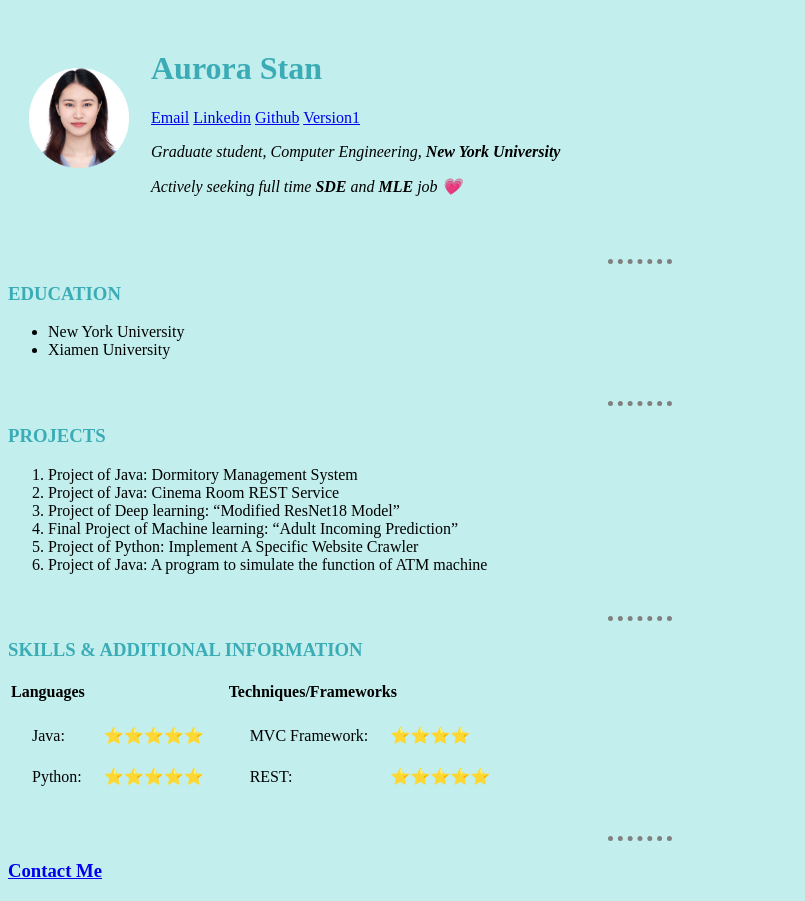
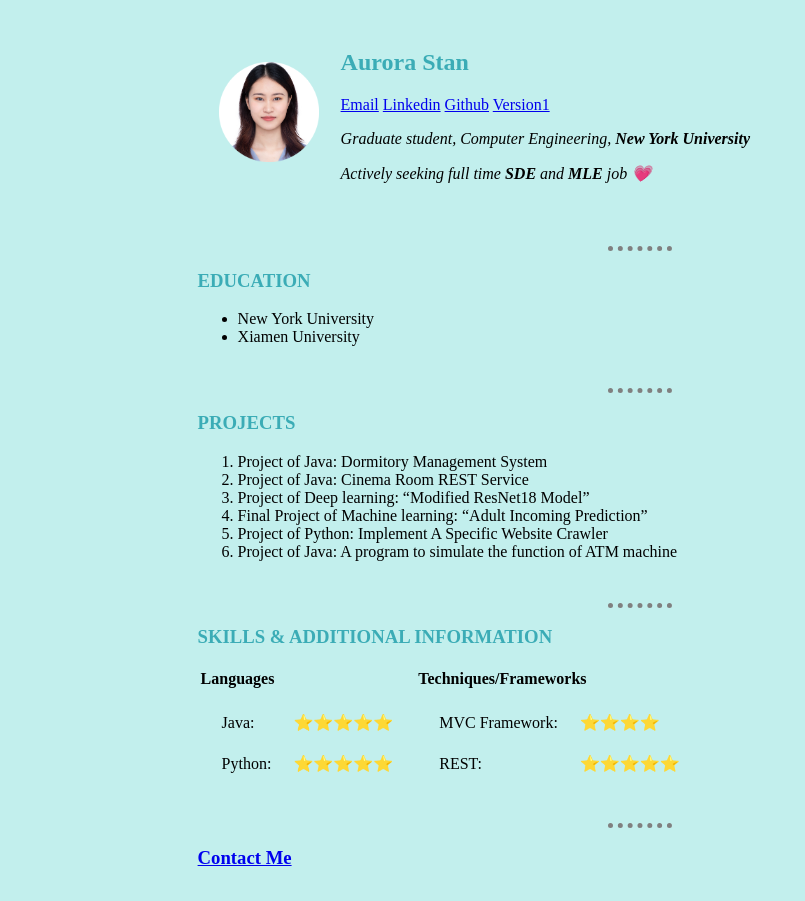
Before and after one commit to mirevas/Resume, a plain HTML site: page version2.html in a window 1280 px wide. Shown: the whole page, without its empty margins (0-805 px from the left). Drawn offline with Linux system fonts and the light colour scheme.

Commit message:
version-2.4

```diff
--- a/css/styles.css
+++ b/css/styles.css
@@ -14,7 +14,7 @@ h1,h3 {
   color: #3BACB6;
 }
 
-.education, .experience, .projects, .skills, .contact-me{
+.education, .experience, .projects, .skills, .contact-me, .intro{
   margin-left: 15%;
 }
 
--- a/version2.html
+++ b/version2.html
@@ -6,6 +6,7 @@
     <link rel="stylesheet" href="css/styles.css">
   </head>
   <body>
+    <section class="intro">
       <table cellspacing="20">
         <tbody>
           <tr>
@@ -24,19 +25,23 @@
           </tr>
         </tbody>
       </table>
+    </section>
 
     <br>
     <hr>
 
+    <section class="education">
       <h3>EDUCATION</h3>
       <ul>
         <li>New York University</li>
         <li>Xiamen University</li>
       </ul>
+    </section>
 
     <br>
     <hr>
 
+    <section class="projects">
       <h3>PROJECTS</h3>
       <ol>
         <li>Project of Java: Dormitory Management System</li>
@@ -46,10 +51,12 @@
         <li>Project of Python: Implement A Specific Website Crawler</li>
         <li>Project of Java: A program to simulate the function of ATM machine</li>
       </ol>
+    </section>
 
     <br>
     <hr>
 
+    <section class="skills">
       <h3>SKILLS & ADDITIONAL INFORMATION</h3>
       <table>
         <thead>
@@ -88,10 +95,13 @@
           </tr>
         </tbody>
       </table>
+    </section>
 
     <br>
     <hr>
 
+    <section class="contact-me">
       <h3><a href="contact-me.html">Contact Me</a></h3>
+    </section>
   </body>
 </html>
```
Lines whose indentation alone changed are shown as unchanged.
